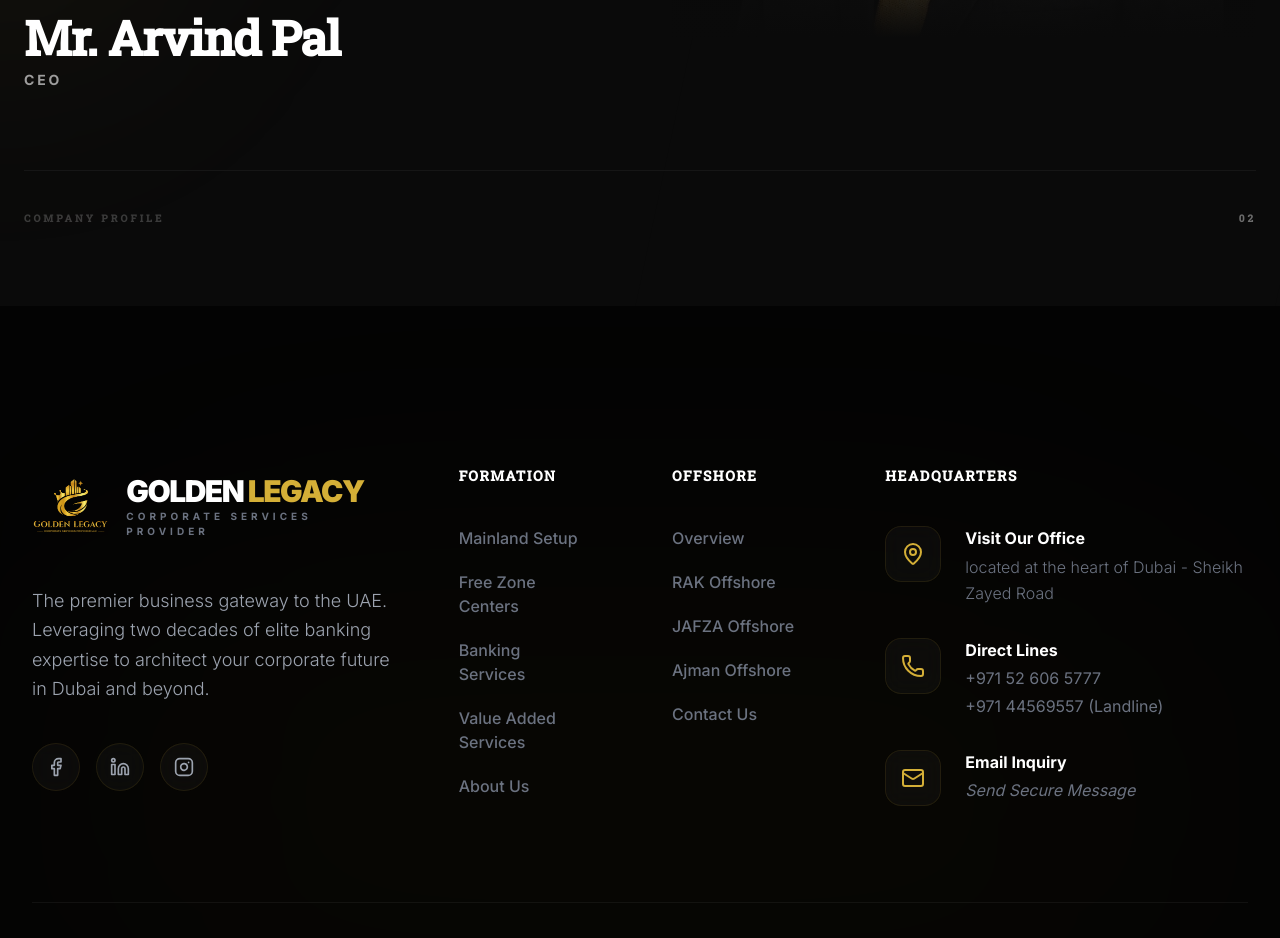
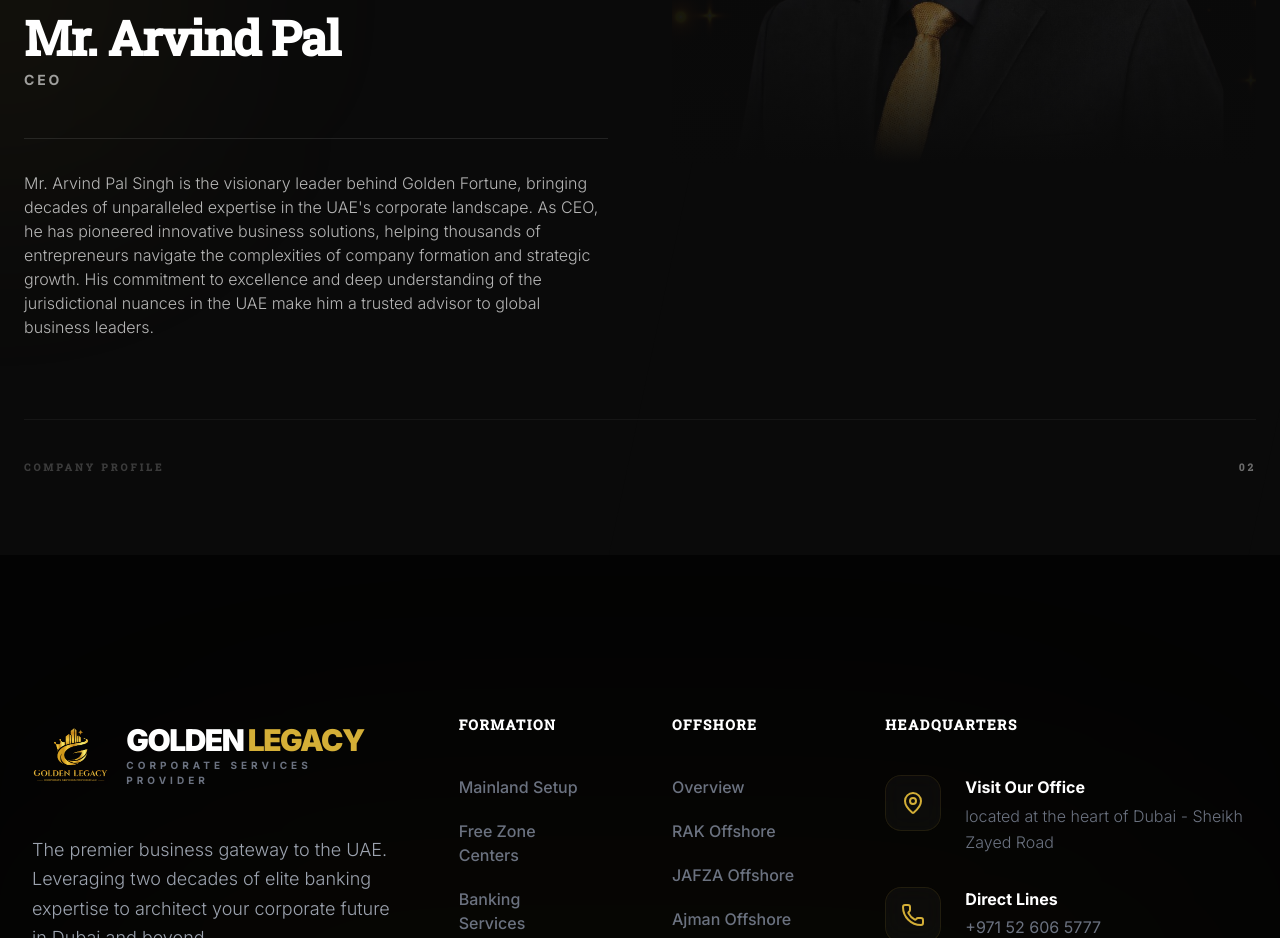
Before and after one commit to pvsameerpvs/golden-fortune-static, a Next.js app: page /team/arvind-pal-singh in a window 1280 px wide. Shown: the part 942-1880 px from the top of the page. Built offline with nearby package versions, Linux system fonts and the light colour scheme.

Commit message:
fix: bio add

```diff
--- a/components/about/TeamMemberClient.tsx
+++ b/components/about/TeamMemberClient.tsx
@@ -90,6 +90,12 @@ const TeamMemberClient = ({ member }: { member: TeamMember }) => {
                 )}
               </div>
             )}
+
+            <div className="pt-8 border-t border-white/10">
+              <p className="text-white/70 leading-relaxed font-light text-sm md:text-base">
+                {member.bio}
+              </p>
+            </div>
           </motion.div>
 
           {/* Right Column: Image */}
--- a/lib/team-data.ts
+++ b/lib/team-data.ts
@@ -20,7 +20,8 @@ export const teamMembers = [
     name: "Mr. Virender Kumar",
     role: "Corporate Services Advisor",
     image: "/virender-kumar.png",
-    bio: "Mr. Virender Kumar is a Corporate Services Advisor who brings over 20 years of elite UAE banking experience to the team. He uses his deep financial background to guide business owners through the process of setting up and growing in the Emirates. His mastery of both banking and government rules ensures that every business setup is professionally structured and optimized for success.",
+    experience: "2 Decades",
+    bio: "Mr. Virender Kumar is a distinguished Corporate Services Advisor bringing two decades of elite banking experience in the UAE to Golden Fortune. He leverages his deep financial expertise to guide entrepreneurs through the intricacies of business setup and banking operations. His commanding knowledge of financial institutions and government regulations ensures that every client's business structure is optimized for long-term growth and stability.",
     message: "Building a business in the UAE is an exciting journey. I am here to ensure that your foundation is solid and that you are perfectly positioned to take advantage of the region's immense opportunities."
   },
   {
@@ -38,8 +39,8 @@ export const teamMembers = [
     image: "/nikita-agarwal.png",
     expertise: "Experience in CSP and Legal Drafting",
     profession: "Company Secretary (ICSI)",
-    bio: "Ms Nikita Agarwal makes the complicated legal side of starting a business in the UAE look easy. As a qualified expert, she handles all the difficult paperwork and legal rules, making sure everything is done correctly and follows the law. She translates 'legal talk' into plain language so you can focus on your business while she takes care of the official documents and approvals.",
-    message: "Precision in legal drafting and absolute compliance are the cornerstones of a successful business. My focus is on building robust corporate structures that stand the test of time and regulatory scrutiny."
+    bio: "Ms. Nikita Agarwal specializes in making the complex world of UAE business laws easy to understand. She takes the stress out of legal paperwork by explaining everything in simple, plain language, so you never feel lost in jargon. As a qualified Company Secretary, she handles the heavy lifting of compliance and documentation, allowing you to focus on running your business while knowing every legal detail is expertly managed.",
+    message: "Precision in legal drafting and absolute compliance are the cornerstones of a successful business. My focus is on breaking down barriers and making the legal process transparent and accessible for every entrepreneur."
   },
   {
     slug: "shabana-usman",
```
